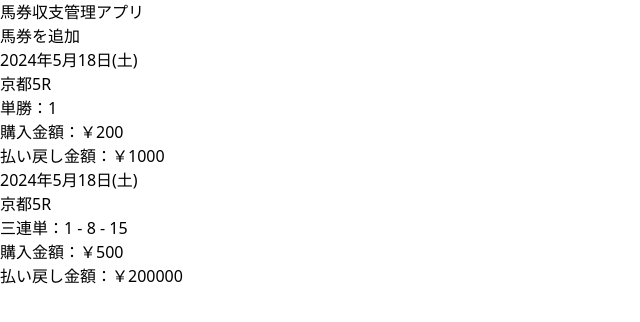
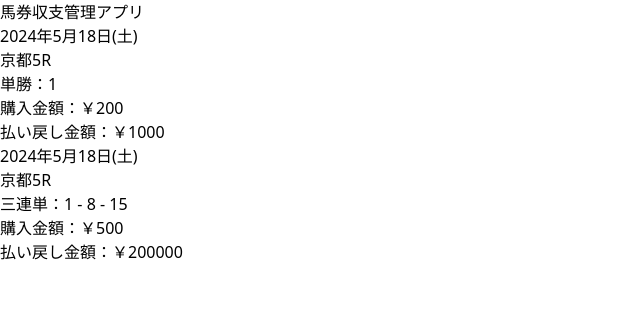
Before and after one commit to tukumo-n9/horse-racing-betting-ticket-manager, a React (Vite) app: page / in a window 1280 px wide. Shown: the top 322 px of the page, without its empty margins (0-640 px from the left). Built offline with nearby package versions, Linux system fonts and the light colour scheme.

Commit message:
#21 ルートレイアウトから追加ボタンを削除

```diff
--- a/src/routes/Root.tsx
+++ b/src/routes/Root.tsx
@@ -1,10 +1,9 @@
-import { Link, Outlet } from "react-router-dom";
+import { Outlet } from "react-router-dom";
 
 export default function Root() {
   return (
     <>
       <h1>馬券収支管理アプリ</h1>
-      <Link to={`/add-ticket/`}>馬券を追加</Link>
       <div>
         <Outlet />
       </div>
```
